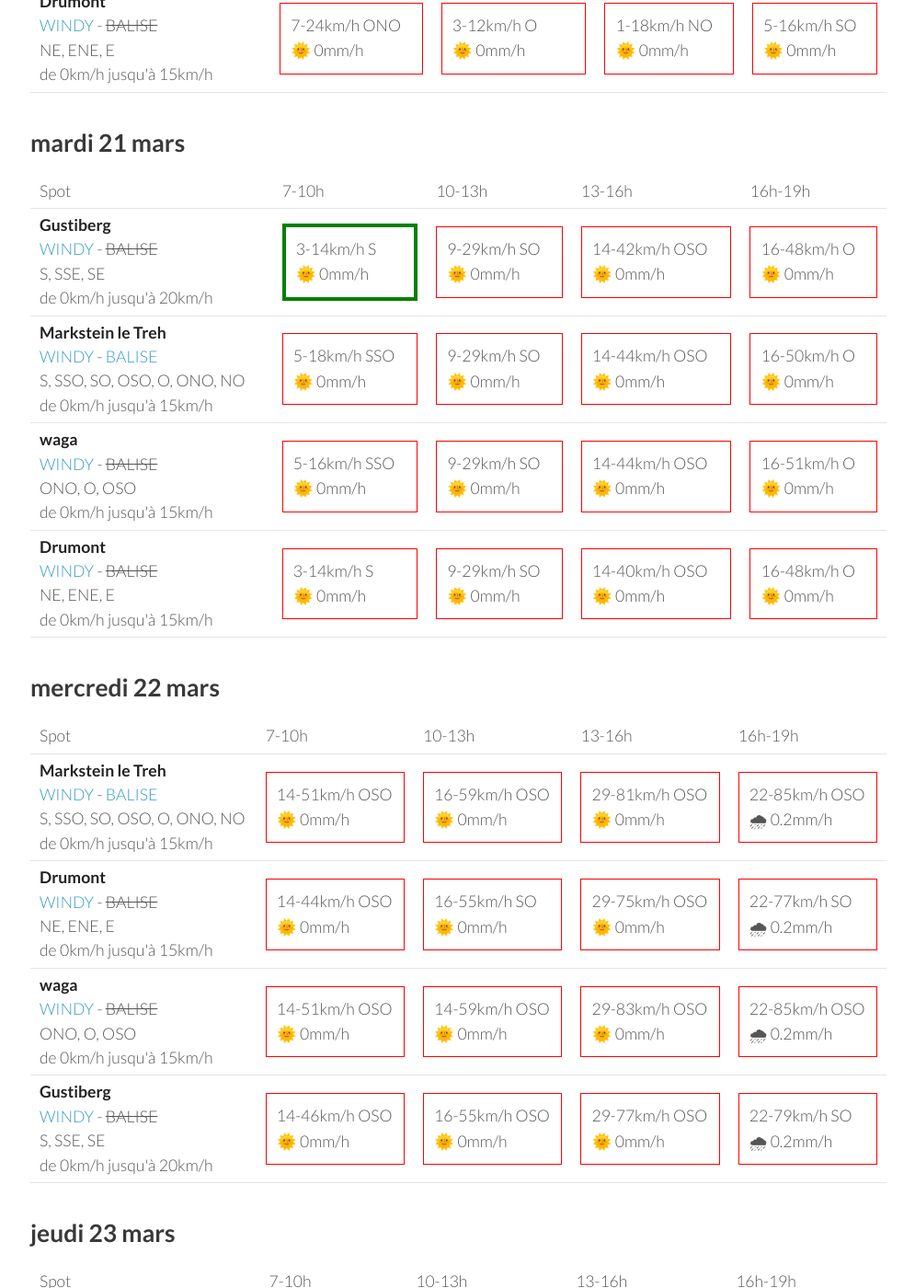
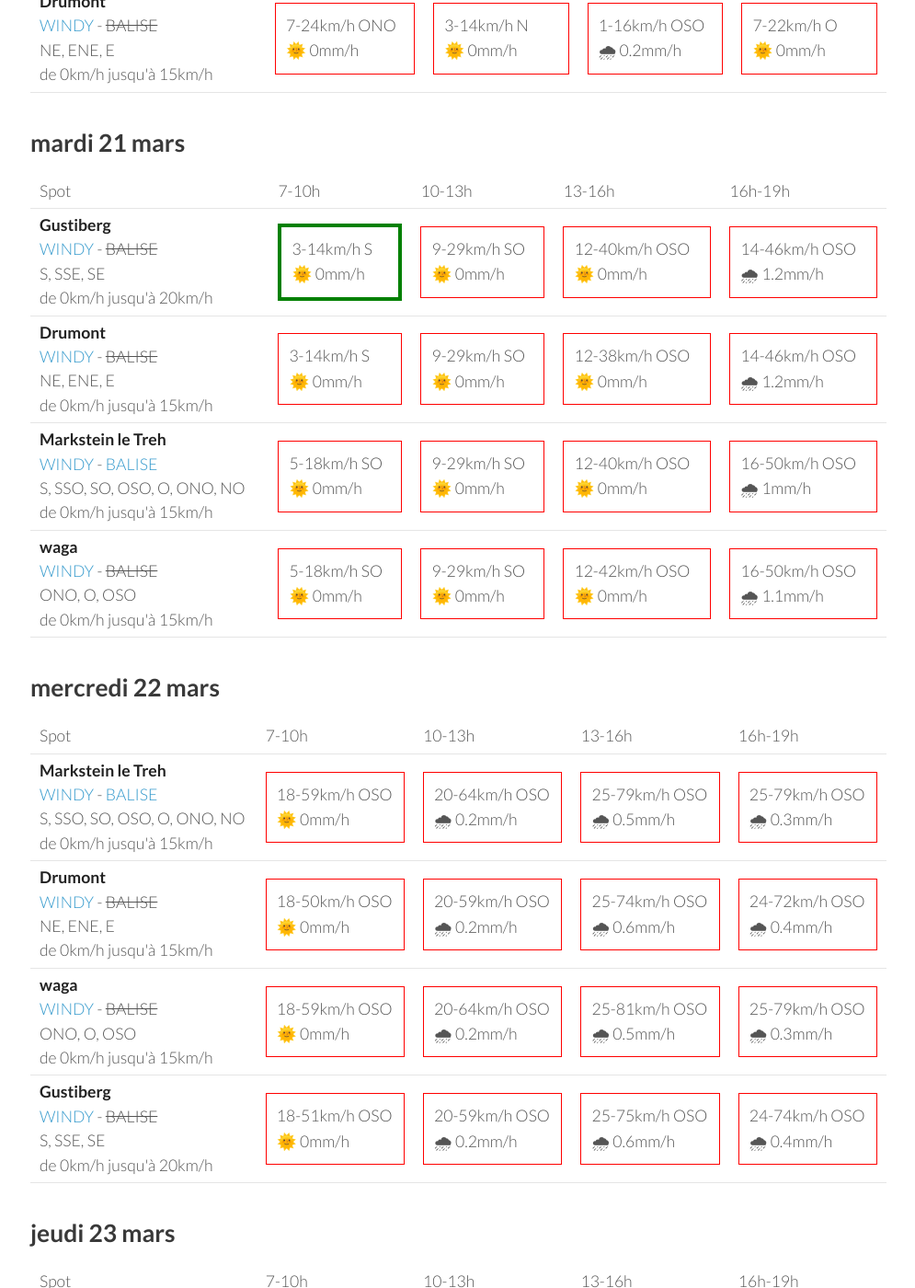
Before and after one commit to parapente-dans-le-nord/parapente-dans-le-nord.github.io, a Jekyll site: the page built from vosges.markdown, in a window 1280 px wide and 1400 px high, scrolled down 1918 px. Shown: the whole window at 92% size, without its empty margins (25-1020 px from the left). Built offline with Jekyll 4.4.1, drawn with Linux system fonts in a browser that asks for light colours; some of the changed text lies outside the part shown.

Commit message:
update index.markdown

```diff
--- a/vosges.markdown
+++ b/vosges.markdown
@@ -133,9 +133,19 @@ page mise à jour le samedi 18 mars 19:16
         <td><strong>Markstein le Treh</strong><br><a href="https://windy.com/47.926/7.012?47.505,7.012,8,m:eY1agmQ">WINDY</a> - <span class=""><a href="http://www.balisemeteo.com/balise.php?idBalise=136">BALISE</a> </span><br> <span class="vent-favorable">S, SSO, SO, OSO, O, ONO, NO</span><br><span class="force-vent">de 0km/h jusqu'à 15km/h</span> </td>
 
             <td><div class="not-flyable"><p>7-20km/h NO</p><p>🌞 0mm/h</p></div></td>
-            <td><div class="flyable"><p>1-12km/h OSO</p><p>🌞 0mm/h</p></div></td>
-            <td><div class="not-flyable"><p>0-16km/h SE</p><p>🌞 0mm/h</p></div></td>
-            <td><div class="not-flyable"><p>5-16km/h S</p><p>🌞 0mm/h</p></div></td>
+            <td><div class="not-flyable"><p>1-16km/h NNE</p><p>🌞 0mm/h</p></div></td>
+            <td><div class="flyable"><p>3-14km/h S</p><p>🌞 0mm/h</p></div></td>
+            <td><div class="not-flyable"><p>3-18km/h OSO</p><p>🌞 0mm/h</p></div></td>
+
+
+    </tr>
+<tr>
+        <td><strong>Gustiberg</strong><br><a href="https://windy.com/47.894/6.934?47.891,6.934,15,m:eYYagmI">WINDY</a> - <span class="no-balise"> BALISE </span><br> <span class="vent-favorable">S, SSE, SE</span><br><span class="force-vent">de 0km/h jusqu'à 20km/h</span> </td>
+
+            <td><div class="not-flyable"><p>5-16km/h ONO</p><p>🌞 0mm/h</p></div></td>
+            <td><div class="not-flyable"><p>3-16km/h N</p><p>🌞 0mm/h</p></div></td>
+            <td><div class="not-flyable"><p>1-16km/h SO</p><p>🌞 0mm/h</p></div></td>
+            <td><div class="not-flyable"><p>5-20km/h O</p><p>🌞 0mm/h</p></div></td>
 
 
     </tr>
@@ -143,19 +153,9 @@ page mise à jour le samedi 18 mars 19:16
         <td><strong>waga</strong><br><a href="https://windy.com/47.903/6.996?47.900,6.983,15">WINDY</a> - <span class="no-balise"> BALISE </span><br> <span class="vent-favorable">ONO, O, OSO</span><br><span class="force-vent">de 0km/h jusqu'à 15km/h</span> </td>
 
             <td><div class="not-flyable"><p>5-14km/h NNO</p><p>🌞 0mm/h</p></div></td>
-            <td><div class="flyable"><p>1-11km/h OSO</p><p>🌞 0mm/h</p></div></td>
-            <td><div class="not-flyable"><p>0-14km/h SE</p><p>🌞 0mm/h</p></div></td>
-            <td><div class="not-flyable"><p>5-16km/h S</p><p>🌞 0mm/h</p></div></td>
-
-
-    </tr>
-<tr>
-        <td><strong>Gustiberg</strong><br><a href="https://windy.com/47.894/6.934?47.891,6.934,15,m:eYYagmI">WINDY</a> - <span class="no-balise"> BALISE </span><br> <span class="vent-favorable">S, SSE, SE</span><br><span class="force-vent">de 0km/h jusqu'à 20km/h</span> </td>
-
-            <td><div class="not-flyable"><p>5-16km/h ONO</p><p>🌞 0mm/h</p></div></td>
-            <td><div class="not-flyable"><p>3-12km/h O</p><p>🌞 0mm/h</p></div></td>
-            <td><div class="not-flyable"><p>0-16km/h NO</p><p>🌞 0mm/h</p></div></td>
-            <td><div class="not-flyable"><p>5-16km/h SO</p><p>🌞 0mm/h</p></div></td>
+            <td><div class="not-flyable"><p>1-16km/h NNE</p><p>🌞 0mm/h</p></div></td>
+            <td><div class="not-flyable"><p>3-14km/h SSO</p><p>🌞 0mm/h</p></div></td>
+            <td><div class="not-flyable"><p>5-18km/h OSO</p><p>🌞 0mm/h</p></div></td>
 
 
     </tr>
@@ -163,9 +163,9 @@ page mise à jour le samedi 18 mars 19:16
         <td><strong>Drumont</strong><br><a href="https://windy.com/47.898/6.919?47.687,6.919,9,m:eYYagmG">WINDY</a> - <span class="no-balise"> BALISE </span><br> <span class="vent-favorable">NE, ENE, E</span><br><span class="force-vent">de 0km/h jusqu'à 15km/h</span> </td>
 
             <td><div class="not-flyable"><p>7-24km/h ONO</p><p>🌞 0mm/h</p></div></td>
-            <td><div class="not-flyable"><p>3-12km/h O</p><p>🌞 0mm/h</p></div></td>
-            <td><div class="not-flyable"><p>1-18km/h NO</p><p>🌞 0mm/h</p></div></td>
-            <td><div class="not-flyable"><p>5-16km/h SO</p><p>🌞 0mm/h</p></div></td>
+            <td><div class="not-flyable"><p>3-14km/h N</p><p>🌞 0mm/h</p></div></td>
+            <td><div class="not-flyable"><p>1-16km/h OSO</p><p>🌧 0.2mm/h</p></div></td>
+            <td><div class="not-flyable"><p>7-22km/h O</p><p>🌞 0mm/h</p></div></td>
 
 
     </tr>
@@ -190,28 +190,8 @@ page mise à jour le samedi 18 mars 19:16
 
             <td><div class="flyable"><p>3-14km/h S</p><p>🌞 0mm/h</p></div></td>
             <td><div class="not-flyable"><p>9-29km/h SO</p><p>🌞 0mm/h</p></div></td>
-            <td><div class="not-flyable"><p>14-42km/h OSO</p><p>🌞 0mm/h</p></div></td>
-            <td><div class="not-flyable"><p>16-48km/h O</p><p>🌞 0mm/h</p></div></td>
-
-
-    </tr>
-<tr>
-        <td><strong>Markstein le Treh</strong><br><a href="https://windy.com/47.926/7.012?47.505,7.012,8,m:eY1agmQ">WINDY</a> - <span class=""><a href="http://www.balisemeteo.com/balise.php?idBalise=136">BALISE</a> </span><br> <span class="vent-favorable">S, SSO, SO, OSO, O, ONO, NO</span><br><span class="force-vent">de 0km/h jusqu'à 15km/h</span> </td>
-
-            <td><div class="not-flyable"><p>5-18km/h SSO</p><p>🌞 0mm/h</p></div></td>
-            <td><div class="not-flyable"><p>9-29km/h SO</p><p>🌞 0mm/h</p></div></td>
-            <td><div class="not-flyable"><p>14-44km/h OSO</p><p>🌞 0mm/h</p></div></td>
-            <td><div class="not-flyable"><p>16-50km/h O</p><p>🌞 0mm/h</p></div></td>
-
-
-    </tr>
-<tr>
-        <td><strong>waga</strong><br><a href="https://windy.com/47.903/6.996?47.900,6.983,15">WINDY</a> - <span class="no-balise"> BALISE </span><br> <span class="vent-favorable">ONO, O, OSO</span><br><span class="force-vent">de 0km/h jusqu'à 15km/h</span> </td>
-
-            <td><div class="not-flyable"><p>5-16km/h SSO</p><p>🌞 0mm/h</p></div></td>
-            <td><div class="not-flyable"><p>9-29km/h SO</p><p>🌞 0mm/h</p></div></td>
-            <td><div class="not-flyable"><p>14-44km/h OSO</p><p>🌞 0mm/h</p></div></td>
-            <td><div class="not-flyable"><p>16-51km/h O</p><p>🌞 0mm/h</p></div></td>
+            <td><div class="not-flyable"><p>12-40km/h OSO</p><p>🌞 0mm/h</p></div></td>
+            <td><div class="not-flyable"><p>14-46km/h OSO</p><p>🌧 1.2mm/h</p></div></td>
 
 
     </tr>
@@ -220,8 +200,28 @@ page mise à jour le samedi 18 mars 19:16
 
             <td><div class="not-flyable"><p>3-14km/h S</p><p>🌞 0mm/h</p></div></td>
             <td><div class="not-flyable"><p>9-29km/h SO</p><p>🌞 0mm/h</p></div></td>
-            <td><div class="not-flyable"><p>14-40km/h OSO</p><p>🌞 0mm/h</p></div></td>
-            <td><div class="not-flyable"><p>16-48km/h O</p><p>🌞 0mm/h</p></div></td>
+            <td><div class="not-flyable"><p>12-38km/h OSO</p><p>🌞 0mm/h</p></div></td>
+            <td><div class="not-flyable"><p>14-46km/h OSO</p><p>🌧 1.2mm/h</p></div></td>
+
+
+    </tr>
+<tr>
+        <td><strong>Markstein le Treh</strong><br><a href="https://windy.com/47.926/7.012?47.505,7.012,8,m:eY1agmQ">WINDY</a> - <span class=""><a href="http://www.balisemeteo.com/balise.php?idBalise=136">BALISE</a> </span><br> <span class="vent-favorable">S, SSO, SO, OSO, O, ONO, NO</span><br><span class="force-vent">de 0km/h jusqu'à 15km/h</span> </td>
+
+            <td><div class="not-flyable"><p>5-18km/h SO</p><p>🌞 0mm/h</p></div></td>
+            <td><div class="not-flyable"><p>9-29km/h SO</p><p>🌞 0mm/h</p></div></td>
+            <td><div class="not-flyable"><p>12-40km/h OSO</p><p>🌞 0mm/h</p></div></td>
+            <td><div class="not-flyable"><p>16-50km/h OSO</p><p>🌧 1mm/h</p></div></td>
+
+
+    </tr>
+<tr>
+        <td><strong>waga</strong><br><a href="https://windy.com/47.903/6.996?47.900,6.983,15">WINDY</a> - <span class="no-balise"> BALISE </span><br> <span class="vent-favorable">ONO, O, OSO</span><br><span class="force-vent">de 0km/h jusqu'à 15km/h</span> </td>
+
+            <td><div class="not-flyable"><p>5-18km/h SO</p><p>🌞 0mm/h</p></div></td>
+            <td><div class="not-flyable"><p>9-29km/h SO</p><p>🌞 0mm/h</p></div></td>
+            <td><div class="not-flyable"><p>12-42km/h OSO</p><p>🌞 0mm/h</p></div></td>
+            <td><div class="not-flyable"><p>16-50km/h OSO</p><p>🌧 1.1mm/h</p></div></td>
 
 
     </tr>
@@ -244,40 +244,40 @@ page mise à jour le samedi 18 mars 19:16
 <tr>
         <td><strong>Markstein le Treh</strong><br><a href="https://windy.com/47.926/7.012?47.505,7.012,8,m:eY1agmQ">WINDY</a> - <span class=""><a href="http://www.balisemeteo.com/balise.php?idBalise=136">BALISE</a> </span><br> <span class="vent-favorable">S, SSO, SO, OSO, O, ONO, NO</span><br><span class="force-vent">de 0km/h jusqu'à 15km/h</span> </td>
 
-            <td><div class="not-flyable"><p>14-51km/h OSO</p><p>🌞 0mm/h</p></div></td>
-            <td><div class="not-flyable"><p>16-59km/h OSO</p><p>🌞 0mm/h</p></div></td>
-            <td><div class="not-flyable"><p>29-81km/h OSO</p><p>🌞 0mm/h</p></div></td>
-            <td><div class="not-flyable"><p>22-85km/h OSO</p><p>🌧 0.2mm/h</p></div></td>
+            <td><div class="not-flyable"><p>18-59km/h OSO</p><p>🌞 0mm/h</p></div></td>
+            <td><div class="not-flyable"><p>20-64km/h OSO</p><p>🌧 0.2mm/h</p></div></td>
+            <td><div class="not-flyable"><p>25-79km/h OSO</p><p>🌧 0.5mm/h</p></div></td>
+            <td><div class="not-flyable"><p>25-79km/h OSO</p><p>🌧 0.3mm/h</p></div></td>
 
 
     </tr>
 <tr>
         <td><strong>Drumont</strong><br><a href="https://windy.com/47.898/6.919?47.687,6.919,9,m:eYYagmG">WINDY</a> - <span class="no-balise"> BALISE </span><br> <span class="vent-favorable">NE, ENE, E</span><br><span class="force-vent">de 0km/h jusqu'à 15km/h</span> </td>
 
-            <td><div class="not-flyable"><p>14-44km/h OSO</p><p>🌞 0mm/h</p></div></td>
-            <td><div class="not-flyable"><p>16-55km/h SO</p><p>🌞 0mm/h</p></div></td>
-            <td><div class="not-flyable"><p>29-75km/h OSO</p><p>🌞 0mm/h</p></div></td>
-            <td><div class="not-flyable"><p>22-77km/h SO</p><p>🌧 0.2mm/h</p></div></td>
+            <td><div class="not-flyable"><p>18-50km/h OSO</p><p>🌞 0mm/h</p></div></td>
+            <td><div class="not-flyable"><p>20-59km/h OSO</p><p>🌧 0.2mm/h</p></div></td>
+            <td><div class="not-flyable"><p>25-74km/h OSO</p><p>🌧 0.6mm/h</p></div></td>
+            <td><div class="not-flyable"><p>24-72km/h OSO</p><p>🌧 0.4mm/h</p></div></td>
 
 
     </tr>
 <tr>
         <td><strong>waga</strong><br><a href="https://windy.com/47.903/6.996?47.900,6.983,15">WINDY</a> - <span class="no-balise"> BALISE </span><br> <span class="vent-favorable">ONO, O, OSO</span><br><span class="force-vent">de 0km/h jusqu'à 15km/h</span> </td>
 
-            <td><div class="not-flyable"><p>14-51km/h OSO</p><p>🌞 0mm/h</p></div></td>
-            <td><div class="not-flyable"><p>14-59km/h OSO</p><p>🌞 0mm/h</p></div></td>
-            <td><div class="not-flyable"><p>29-83km/h OSO</p><p>🌞 0mm/h</p></div></td>
-            <td><div class="not-flyable"><p>22-85km/h OSO</p><p>🌧 0.2mm/h</p></div></td>
+            <td><div class="not-flyable"><p>18-59km/h OSO</p><p>🌞 0mm/h</p></div></td>
+            <td><div class="not-flyable"><p>20-64km/h OSO</p><p>🌧 0.2mm/h</p></div></td>
+            <td><div class="not-flyable"><p>25-81km/h OSO</p><p>🌧 0.5mm/h</p></div></td>
+            <td><div class="not-flyable"><p>25-79km/h OSO</p><p>🌧 0.3mm/h</p></div></td>
 
 
     </tr>
 <tr>
         <td><strong>Gustiberg</strong><br><a href="https://windy.com/47.894/6.934?47.891,6.934,15,m:eYYagmI">WINDY</a> - <span class="no-balise"> BALISE </span><br> <span class="vent-favorable">S, SSE, SE</span><br><span class="force-vent">de 0km/h jusqu'à 20km/h</span> </td>
 
-            <td><div class="not-flyable"><p>14-46km/h OSO</p><p>🌞 0mm/h</p></div></td>
-            <td><div class="not-flyable"><p>16-55km/h OSO</p><p>🌞 0mm/h</p></div></td>
-            <td><div class="not-flyable"><p>29-77km/h OSO</p><p>🌞 0mm/h</p></div></td>
-            <td><div class="not-flyable"><p>22-79km/h SO</p><p>🌧 0.2mm/h</p></div></td>
+            <td><div class="not-flyable"><p>18-51km/h OSO</p><p>🌞 0mm/h</p></div></td>
+            <td><div class="not-flyable"><p>20-59km/h OSO</p><p>🌧 0.2mm/h</p></div></td>
+            <td><div class="not-flyable"><p>25-75km/h OSO</p><p>🌧 0.6mm/h</p></div></td>
+            <td><div class="not-flyable"><p>24-74km/h OSO</p><p>🌧 0.4mm/h</p></div></td>
 
 
     </tr>
@@ -300,40 +300,40 @@ page mise à jour le samedi 18 mars 19:16
 <tr>
         <td><strong>Markstein le Treh</strong><br><a href="https://windy.com/47.926/7.012?47.505,7.012,8,m:eY1agmQ">WINDY</a> - <span class=""><a href="http://www.balisemeteo.com/balise.php?idBalise=136">BALISE</a> </span><br> <span class="vent-favorable">S, SSO, SO, OSO, O, ONO, NO</span><br><span class="force-vent">de 0km/h jusqu'à 15km/h</span> </td>
 
-            <td><div class="not-flyable"><p>22-74km/h SO</p><p>🌧 1.8mm/h</p></div></td>
-            <td><div class="not-flyable"><p>25-83km/h OSO</p><p>🌧 1.3mm/h</p></div></td>
-            <td><div class="not-flyable"><p>29-87km/h OSO</p><p>🌧 0.8mm/h</p></div></td>
-            <td><div class="not-flyable"><p>18-85km/h OSO</p><p>🌧 1.5mm/h</p></div></td>
+            <td><div class="not-flyable"><p>18-70km/h OSO</p><p>🌧 3.2mm/h</p></div></td>
+            <td><div class="not-flyable"><p>18-70km/h OSO</p><p>🌧 3mm/h</p></div></td>
+            <td><div class="not-flyable"><p>24-79km/h OSO</p><p>🌧 4mm/h</p></div></td>
+            <td><div class="not-flyable"><p>20-75km/h OSO</p><p>🌧 2.6mm/h</p></div></td>
 
 
     </tr>
 <tr>
         <td><strong>Drumont</strong><br><a href="https://windy.com/47.898/6.919?47.687,6.919,9,m:eYYagmG">WINDY</a> - <span class="no-balise"> BALISE </span><br> <span class="vent-favorable">NE, ENE, E</span><br><span class="force-vent">de 0km/h jusqu'à 15km/h</span> </td>
 
-            <td><div class="not-flyable"><p>22-66km/h SO</p><p>🌧 2.4mm/h</p></div></td>
-            <td><div class="not-flyable"><p>27-77km/h OSO</p><p>🌧 2.1mm/h</p></div></td>
-            <td><div class="not-flyable"><p>29-79km/h OSO</p><p>🌧 0.9mm/h</p></div></td>
-            <td><div class="not-flyable"><p>22-79km/h OSO</p><p>🌧 1.4mm/h</p></div></td>
+            <td><div class="not-flyable"><p>18-62km/h OSO</p><p>🌧 3.4mm/h</p></div></td>
+            <td><div class="not-flyable"><p>18-62km/h OSO</p><p>🌧 3.7mm/h</p></div></td>
+            <td><div class="not-flyable"><p>24-75km/h OSO</p><p>🌧 4.4mm/h</p></div></td>
+            <td><div class="not-flyable"><p>18-70km/h OSO</p><p>🌧 3mm/h</p></div></td>
 
 
     </tr>
 <tr>
         <td><strong>waga</strong><br><a href="https://windy.com/47.903/6.996?47.900,6.983,15">WINDY</a> - <span class="no-balise"> BALISE </span><br> <span class="vent-favorable">ONO, O, OSO</span><br><span class="force-vent">de 0km/h jusqu'à 15km/h</span> </td>
 
-            <td><div class="not-flyable"><p>22-75km/h SO</p><p>🌧 1.9mm/h</p></div></td>
-            <td><div class="not-flyable"><p>25-83km/h OSO</p><p>🌧 1.5mm/h</p></div></td>
-            <td><div class="not-flyable"><p>29-87km/h OSO</p><p>🌧 0.9mm/h</p></div></td>
-            <td><div class="not-flyable"><p>18-85km/h OSO</p><p>🌧 1.4mm/h</p></div></td>
+            <td><div class="not-flyable"><p>18-70km/h OSO</p><p>🌧 3.2mm/h</p></div></td>
+            <td><div class="not-flyable"><p>18-72km/h OSO</p><p>🌧 3.2mm/h</p></div></td>
+            <td><div class="not-flyable"><p>24-79km/h OSO</p><p>🌧 4.4mm/h</p></div></td>
+            <td><div class="not-flyable"><p>18-77km/h OSO</p><p>🌧 2.5mm/h</p></div></td>
 
 
     </tr>
 <tr>
         <td><strong>Gustiberg</strong><br><a href="https://windy.com/47.894/6.934?47.891,6.934,15,m:eYYagmI">WINDY</a> - <span class="no-balise"> BALISE </span><br> <span class="vent-favorable">S, SSE, SE</span><br><span class="force-vent">de 0km/h jusqu'à 20km/h</span> </td>
 
-            <td><div class="not-flyable"><p>22-68km/h SO</p><p>🌧 2.2mm/h</p></div></td>
-            <td><div class="not-flyable"><p>25-77km/h OSO</p><p>🌧 1.9mm/h</p></div></td>
-            <td><div class="not-flyable"><p>29-81km/h OSO</p><p>🌧 0.9mm/h</p></div></td>
-            <td><div class="not-flyable"><p>22-79km/h OSO</p><p>🌧 1.4mm/h</p></div></td>
+            <td><div class="not-flyable"><p>18-64km/h OSO</p><p>🌧 3.4mm/h</p></div></td>
+            <td><div class="not-flyable"><p>18-64km/h OSO</p><p>🌧 3.6mm/h</p></div></td>
+            <td><div class="not-flyable"><p>24-77km/h OSO</p><p>🌧 4.4mm/h</p></div></td>
+            <td><div class="not-flyable"><p>18-72km/h OSO</p><p>🌧 3mm/h</p></div></td>
 
 
     </tr>
```
Also changed, not shown: other parts of vosges.markdown (+1 -1 lines).
